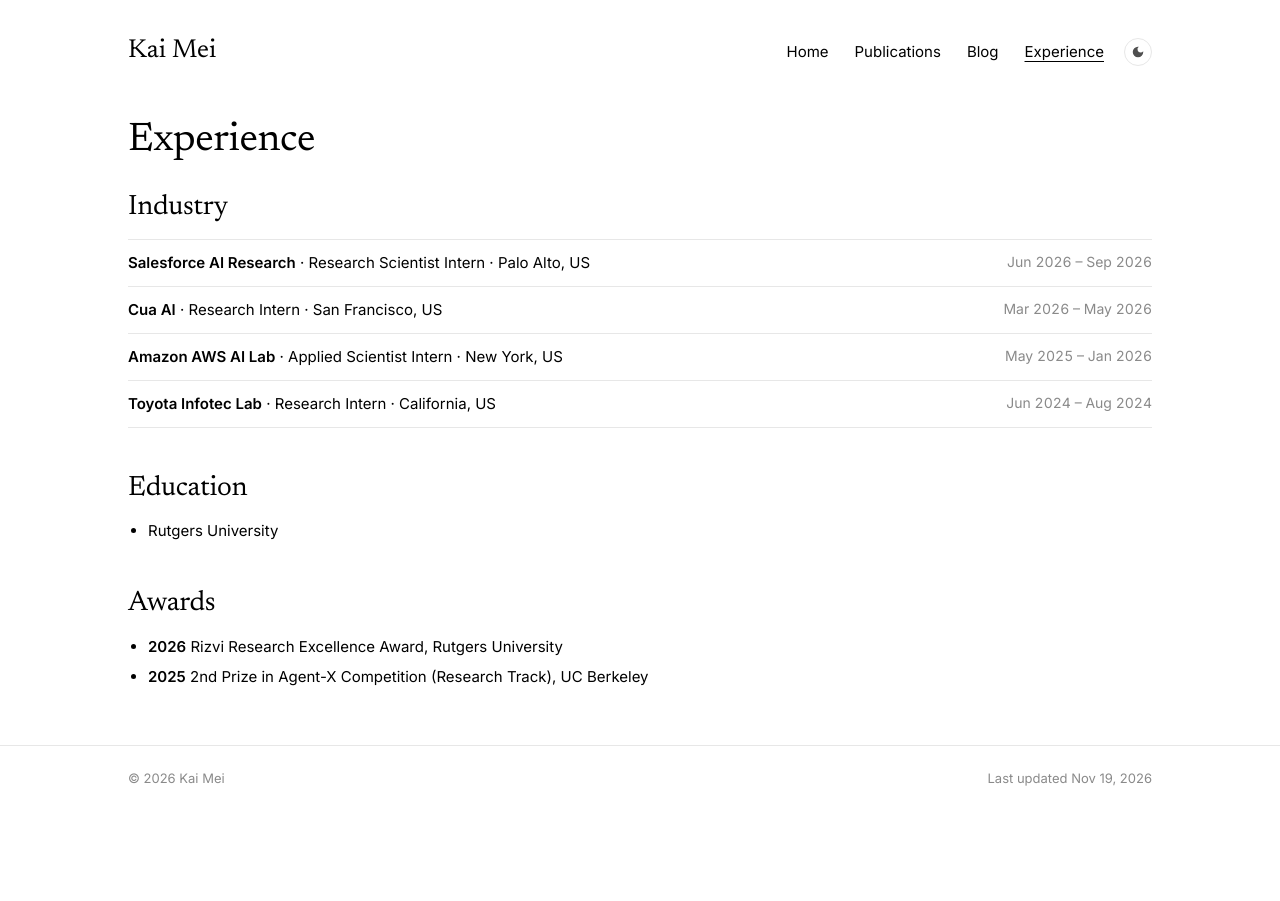
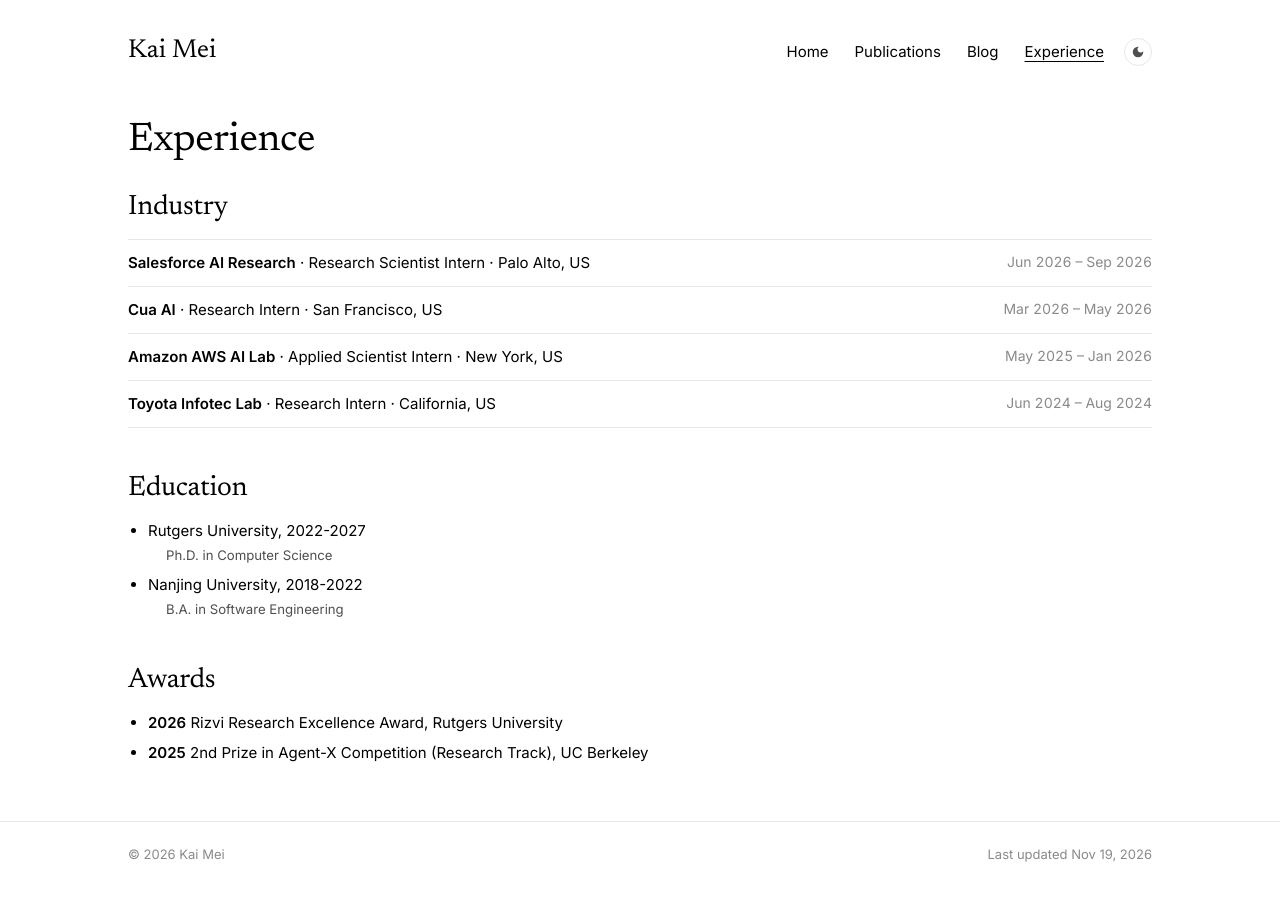
Before and after one commit to dongyuanjushi/dongyuanjushi.github.io, a Jekyll site: the page built from experience.md, in a window 1280 px wide. Built offline with Jekyll 4.4.1, drawn with Linux system fonts in a browser that asks for light colours.

Commit message:
Inline company logos in bio, Cua SVG logo, education sub-lines
- Bio: small logo before each internship company, kept on one line
- Cua logo as SVG (inverted in dark mode); updated logo files
- Nested list lines (e.g. degrees under schools) indented, smaller, muted
- Home: internship section turned off; Education section added

Co-Authored-By: Claude Opus 5.5 <noreply@anthropic.com>

```diff
--- a/_includes/internships.md
+++ b/_includes/internships.md
@@ -1,5 +1,5 @@
 - ![](/files/logos/salesforce.png) **Salesforce AI Research** · Research Scientist Intern · Palo Alto, US *Jun 2026 – Sep 2026*
-- ![](/files/logos/cua.jpg) **Cua AI** · Research Intern · San Francisco, US *Mar 2026 – May 2026*
+- ![](/files/logos/cua.svg){: .mono} **Cua AI** · Research Intern · San Francisco, US *Mar 2026 – May 2026*
 - ![](/files/logos/aws.png) **Amazon AWS AI Lab** · Applied Scientist Intern · New York, US *May 2025 – Jan 2026*
 - ![](/files/logos/toyota.png) **Toyota Infotec Lab** · Research Intern · California, US *Jun 2024 – Aug 2024*
 {: .orgs}
--- a/assets/css/style.css
+++ b/assets/css/style.css
@@ -94,6 +94,9 @@ main { padding-block: 8px 0; }
 .prose p { margin: 0 0 12px; }
 .prose ul, .prose ol { margin: 0 0 14px; padding-left: 20px; }
 .prose li { margin-bottom: 6px; }
+/* Nested list lines (e.g. degree under a school): indented, smaller, muted */
+.prose li > ul, .prose li > ol { list-style: none; padding-left: 18px; margin: 2px 0 0; font-size: 0.88em; color: var(--muted); }
+.prose li > ul > li, .prose li > ol > li { margin-bottom: 0; }
 .prose a { text-decoration: underline; text-decoration-thickness: 1px; text-underline-offset: 2px; text-decoration-color: color-mix(in srgb, var(--link) 40%, transparent); }
 .prose a:hover { text-decoration-color: currentColor; }
 .prose b, .prose strong { font-weight: 600; }
@@ -239,6 +242,17 @@ body.wide { --wrap: 1280px; }
   font-style: normal; color: var(--faint); font-size: 14px; white-space: nowrap; font-variant-numeric: tabular-nums;
 }
 .prose ul.orgs strong { font-weight: 600; }
+/* Company name with a small logo, inline in text: <span class="co">![](logo)Name</span> */
+.co { white-space: nowrap; }
+.co img {
+  display: inline-block; height: 1.05em; width: auto; max-width: 1.8em;
+  object-fit: contain; vertical-align: -0.17em; margin-right: 0.3em;
+  border-radius: 2px;
+}
+/* Single-color logos (e.g. Cua): flip to white in dark mode */
+:root[data-theme="dark"] img.mono { filter: invert(1); }
+@media (prefers-color-scheme: dark) { :root:not([data-theme="light"]) img.mono { filter: invert(1); } }
+
 /* Experience page: no logos */
 .page .prose ul.orgs li { padding-left: 0; min-height: 0; }
 .page .prose ul.orgs li > img:first-child { display: none; }
--- a/experience.md
+++ b/experience.md
@@ -10,10 +10,11 @@ permalink: /experience/
 {% include internships.md %}
 
 ## Education
-
-- Rutgers University
+- Rutgers University, 2022-2027
+    - Ph.D. in Computer Science
+- Nanjing University, 2018-2022
+    - B.A. in Software Engineering
 
 ## Awards
-
 - **2026** Rizvi Research Excellence Award, Rutgers University
 - **2025** 2nd Prize in Agent-X Competition (Research Track), UC Berkeley
```
Also changed, not shown: index.md (+3 -1 lines), files/logos/aws.png, files/logos/cua.jpg (deleted), files/logos/cua.svg (added), files/logos/salesforce.png, files/logos/toyota.png.
